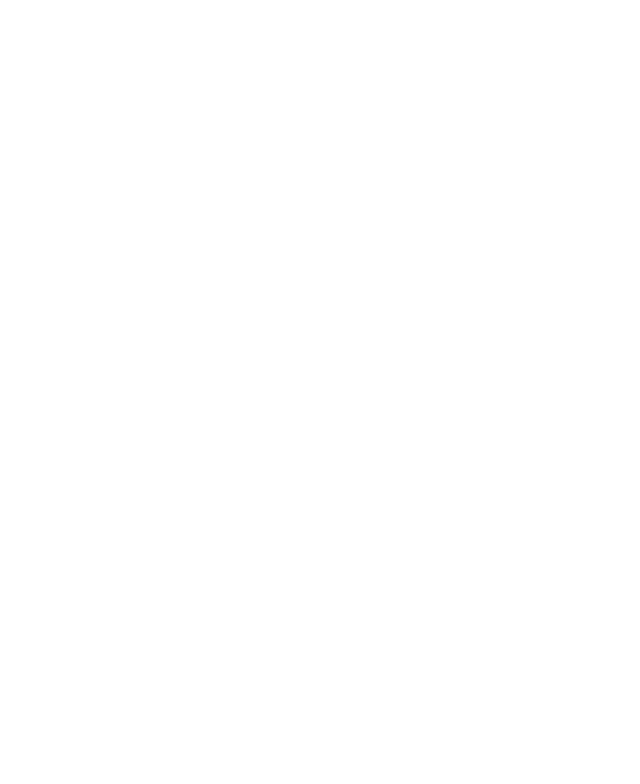
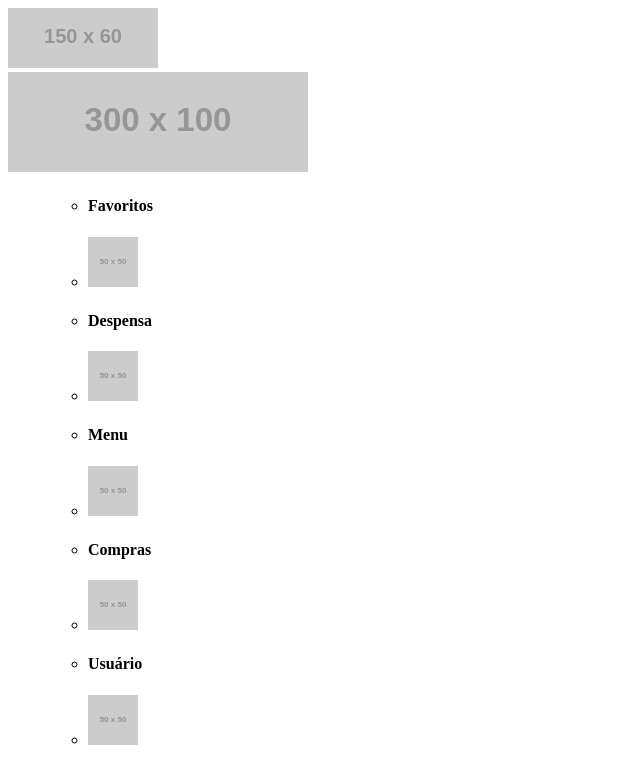
Before and after one commit to MaluSevilha/MaluSevilha.github.io, a plain HTML site: page sugestoes_lanches.html in a window 1280 px wide. Shown: the whole page, without its empty margins (0-640 px from the left). Drawn offline with Linux system fonts and the light colour scheme; placeholder pictures from the web are drawn by us.

Commit message:
Fazendo a página de sugestões

```diff
--- a/sugestoes_lanches.html
+++ b/sugestoes_lanches.html
@@ -0,0 +1,100 @@
+<!DOCTYPE html>
+<html lang="pt-BR">
+<head>
+    <meta charset="UTF-8">
+    <meta name="viewport" content="width=device-width, initial-scale=1.0">
+    <title>Sugestões</title>
+</head>
+<body>
+
+<header>
+    <a href="#"> <img src="https://fakeimg.pl/150x60" alt="buscar"> </a>
+</header>
+
+<main>
+    <a href="lanches_filtro.html"> <img src="https://fakeimg.pl/300x100" alt="sugestões"> </a>
+</main>
+
+<footer>
+    <!-- Barra de ferramentas -->
+    <ul>
+        <!-- Favoritos -->
+        <ul>
+            <!-- Escrita -->
+            <li>
+                <h4>
+                    Favoritos
+                </h4>
+            </li>
+
+            <!-- Imagem -->
+            <li>
+                <a href="favoritos.html"> <img src="https://fakeimg.pl/50x50" alt="coração"> </a>
+            </li>
+        </ul>
+
+        <!-- Despensa -->
+        <ul>
+            <!-- Escrita -->
+            <li>
+                <h4>
+                    Despensa
+                </h4>
+            </li>
+
+            <!-- Imagem -->
+            <li>
+                <a href="despensa.html"> <img src="https://fakeimg.pl/50x50" alt="despensa"> </a>
+            </li>
+        </ul>
+
+        <!-- Menu -->
+        <ul>
+            <!-- Escrita -->
+            <li>
+                <h4>
+                    Menu
+                </h4>
+            </li>
+
+            <!-- Imagem -->
+            <li>
+                <a href="index.html"> <img src="https://fakeimg.pl/50x50" alt="menu"> </a>
+            </li>
+        </ul>
+
+        <!-- Compras -->
+        <ul>
+            <!-- Escrita -->
+            <li>
+                <h4>
+                    Compras
+                </h4>
+            </li>
+
+            <!-- Imagem -->
+            <li>
+                <a href="#"> <img src="https://fakeimg.pl/50x50" alt="compras"> </a>
+            </li>
+        </ul>
+
+        <!-- Usuário -->
+        <ul>
+            <!-- Escrita -->
+            <li>
+                <h4>
+                    Usuário
+                </h4>
+            </li>
+
+            <!-- Imagem -->
+            <li>
+                <a href="#"> <img src="https://fakeimg.pl/50x50" alt="usuário"> </a>
+            </li>
+        </ul>
+
+    </ul>
+</footer>
+
+</body>
+</html>
```
Also changed, not shown: buscar_sobremesa.html (added, +11 -0 lines), index.html (+5 -5 lines), lanches_filtro.html (added, +11 -0 lines), refeicoes_filtro.html (added, +11 -0 lines), sugestoes_refeicoes.html (+100 -0 lines), sugestoes_sobremesas.html (+2 -2 lines).
